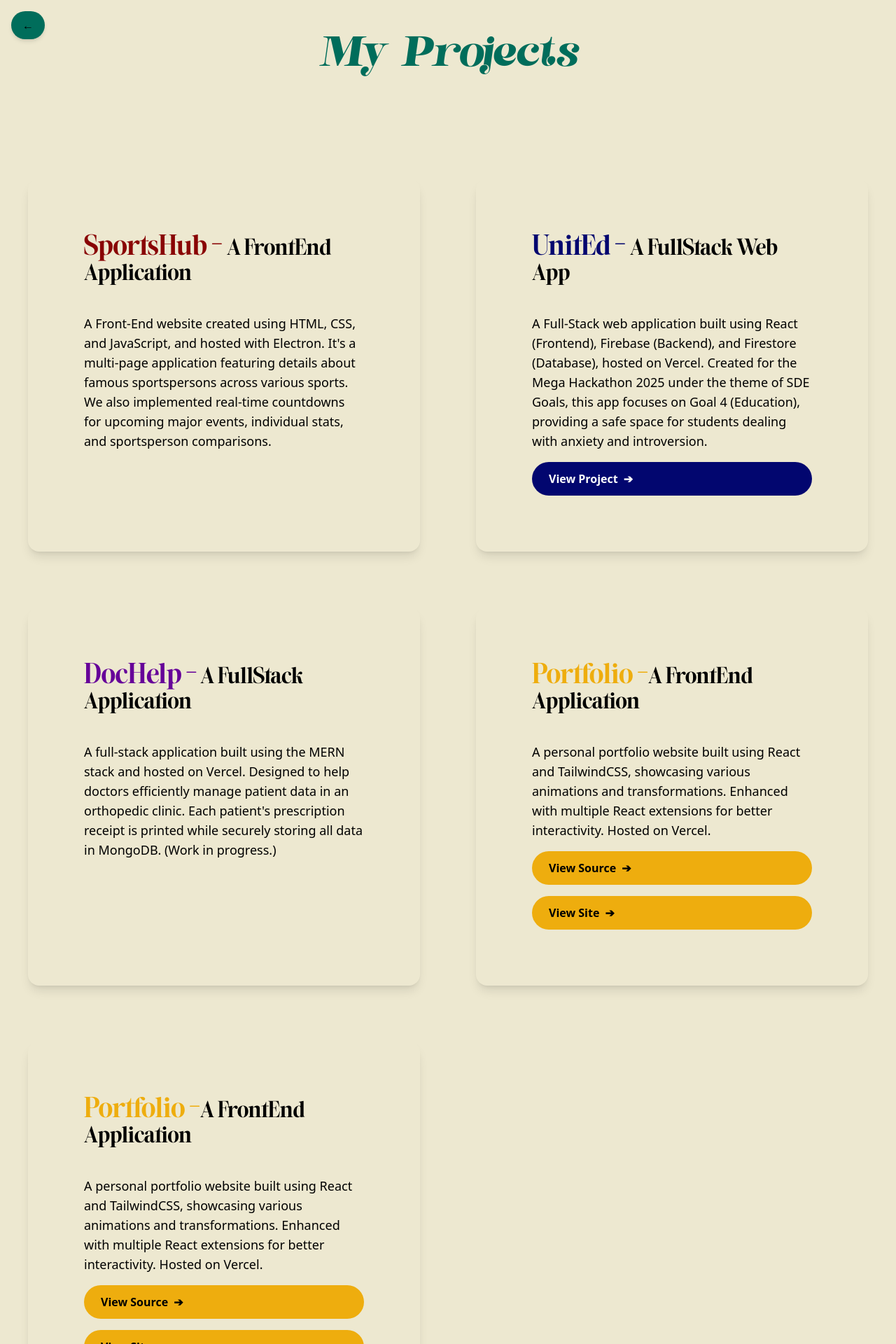
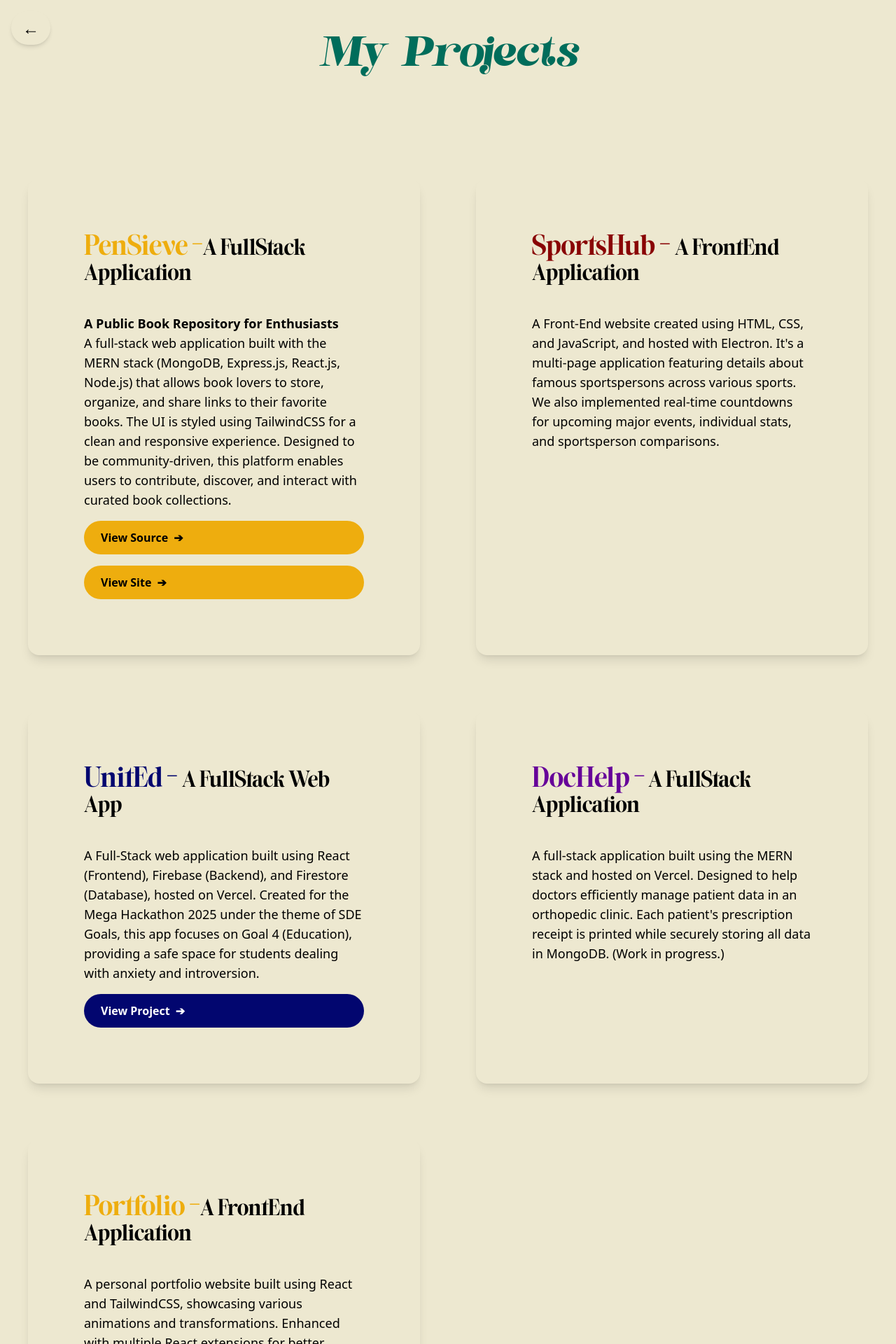
Before and after one commit to karthikvishal-s/portfolio, a React (Vite) app: page /projects in a window 1280 px wide. Shown: the top 1920 px of the page at 70% size. Built offline with nearby package versions, Linux system fonts and the light colour scheme.

Commit message:
Added PenSieve links..

```diff
--- a/src/components/Projects.jsx
+++ b/src/components/Projects.jsx
@@ -14,7 +14,7 @@ function Projects() {
       {/* Back Button */}
       <button
         onClick={() => navigate('/')}
-        className="absolute top-4 left-4 bg-tealgreen cursor-pointer text-white px-4 py-2 rounded-full shadow-md hover:bg-green-100 transition-all duration-300 z-10 transition-all duration-[1500ms] delay-[600ms] ease-out text-center" // Added z-10
+        className=" text-2xl absolute top-4 left-4 cursor-pointer text-white px-4 py-2 rounded-full shadow-md hover:bg-green-100 transition-all duration-300 z-10 transition-all duration-[1500ms] delay-[600ms] ease-out text-center" // Added z-10
       >
         ←
       </button>
@@ -24,8 +24,24 @@ function Projects() {
       <br></br><br></br><br></br><br></br><br></br><br></br>
       <div className="grid grid-cols-1 md:grid-cols-2 gap-20 w-full h-full  max-w-8xl max-h-9xl">
 
-        {/* Project Card 1 */}
+        {/* Pensieve */}
         <div className={`bg-white rounded-2xl shadow-lg p-20 border-gray-700 transition-all duration-[1500ms] delay-[800ms] ease-out  ${loaded ? 'transform translate-x-0 opacity-100' : 'transform -translate-x-20 opacity-0'}`}>
+          <h2 className="text-3xl font-NewElegance mb-4 text-royal-gold">PenSieve -<span className='text-2xl text-blacky'>A FullStack Application</span></h2><br></br>
+          <p className="text-lg text-gray-700 ">
+          <b>A Public Book Repository for Enthusiasts</b><br></br>
+          A full-stack web application built with the MERN stack (MongoDB, Express.js, React.js, Node.js) that allows book lovers to store, organize, and share links to their favorite books. The UI is styled using TailwindCSS for a clean and responsive experience. Designed to be community-driven, this platform enables users to contribute, discover, and interact with curated book collections.
+          </p>
+          <a href="https://github.com/karthikvishal-s/BookStore-MERN" className="mt-4 px-6 py-3 bg-royal-gold text-white font-semibold rounded-full flex items-center gap-2 transition-transform transition-colors duration-200 hover:scale-105 hover:brightness-110">
+            View Source <span>➔</span>
+          </a>
+          <a href="https://pensieve-karthik.vercel.app/" className="mt-4 px-6 py-3 bg-royal-gold text-white font-semibold rounded-full flex items-center gap-2 transition-transform transition-colors duration-200 hover:scale-105 hover:brightness-110">
+            View Site <span>➔</span>
+          </a>
+        </div>
+
+
+        {/* SportsHub */}
+        <div className={`bg-white rounded-2xl shadow-lg p-20 border-gray-700 transition-all duration-[1500ms] delay-[1300ms] ease-out  ${loaded ? 'transform translate-x-0 opacity-100' : 'transform -translate-x-20 opacity-0'}`}>
           <h2 className="text-3xl font-NewElegance mb-4 text-royal-red">SportsHub - <span className='text-2xl text-blacky'>A FrontEnd Application</span></h2><br></br>
           <p className="text-lg text-gray-700">
             A Front-End website created using HTML, CSS, and JavaScript, and hosted with Electron.
@@ -36,8 +52,8 @@ function Projects() {
 
         </div>
 
-        {/* Project Card 2 */}
-        <div className={`bg-white rounded-2xl shadow-lg p-20 border-gray-700 transition-all duration-[1500ms] delay-[1300ms] ease-out  ${loaded ? 'transform translate-x-0 opacity-100' : 'transform -translate-x-20 opacity-0'}`}>
+        {/* UnitEd */}
+        <div className={`bg-white rounded-2xl shadow-lg p-20 border-gray-700 transition-all duration-[1500ms] delay-[1800ms] ease-out  ${loaded ? 'transform translate-x-0 opacity-100' : 'transform -translate-x-20 opacity-0'}`}>
           <h2 className="text-3xl font-NewElegance mb-4 text-royal-blue">UnitEd - <span className='text-2xl text-blacky'> A FullStack Web App</span></h2><br></br>
           <p className="text-lg text-gray-700">
             A Full-Stack web application built using React (Frontend), Firebase (Backend),
@@ -50,8 +66,8 @@ function Projects() {
           </a>
         </div>
 
-        {/* Project Card 3 */}
-        <div className={`bg-white rounded-2xl shadow-lg p-20 border-gray-700 transition-all duration-[1500ms] delay-[1800ms] ease-out  ${loaded ? 'transform translate-x-0 opacity-100' : 'transform -translate-x-20 opacity-0'}`}>
+        {/* DocHelp*/}
+        <div className={`bg-white rounded-2xl shadow-lg p-20 border-gray-700 transition-all duration-[1500ms] delay-[2300ms] ease-out  ${loaded ? 'transform translate-x-0 opacity-100' : 'transform -translate-x-20 opacity-0'}`}>
           <h2 className="text-3xl font-NewElegance mb-4 text-royal-purple">DocHelp -<span className='text-2xl text-blacky'> A FullStack Application</span></h2><br></br>
           <p className="text-lg text-gray-700">
             A full-stack application built using the MERN stack and hosted on Vercel.
@@ -62,8 +78,8 @@ function Projects() {
 
         </div>
 
-        {/* Project Card 4 */}
-        <div className={`bg-white rounded-2xl shadow-lg p-20 border-gray-700 transition-all duration-[1500ms] delay-[2300ms] ease-out  ${loaded ? 'transform translate-x-0 opacity-100' : 'transform -translate-x-20 opacity-0'}`}>
+        {/* Portfolio */}
+        <div className={`bg-white rounded-2xl shadow-lg p-20 border-gray-700 transition-all duration-[1500ms] delay-[2800ms] ease-out  ${loaded ? 'transform translate-x-0 opacity-100' : 'transform -translate-x-20 opacity-0'}`}>
           <h2 className="text-3xl font-NewElegance mb-4 text-royal-gold">Portfolio -<span className='text-2xl text-blacky'>A FrontEnd Application</span></h2><br></br>
           <p className="text-lg text-gray-700">
             A personal portfolio website built using React and TailwindCSS,
@@ -71,29 +87,15 @@ function Projects() {
             Enhanced with multiple React extensions for better interactivity.
             Hosted on Vercel.
           </p>
-          <a  href="https://github.com/karthikvishal-s/portfolio" className="mt-4 px-6 py-3 bg-royal-gold text-white font-semibold rounded-full flex items-center gap-2 transition-transform transition-colors duration-200 hover:scale-105 hover:brightness-110">
+          <a href="https://github.com/karthikvishal-s/portfolio" className="mt-4 px-6 py-3 bg-royal-gold text-white font-semibold rounded-full flex items-center gap-2 transition-transform transition-colors duration-200 hover:scale-105 hover:brightness-110">
             View Source <span>➔</span>
           </a>
-          <a  href="https://portfolio-karthik-18.vercel.app/" className="mt-4 px-6 py-3 bg-royal-gold text-white font-semibold rounded-full flex items-center gap-2 transition-transform transition-colors duration-200 hover:scale-105 hover:brightness-110">
+          <a href="https://portfolio-karthik-18.vercel.app/" className="mt-4 px-6 py-3 bg-royal-gold text-white font-semibold rounded-full flex items-center gap-2 transition-transform transition-colors duration-200 hover:scale-105 hover:brightness-110">
             View Site <span>➔</span>
           </a>
         </div>
 
-        <div className={`bg-white rounded-2xl shadow-lg p-20 border-gray-700 transition-all duration-[1500ms] delay-[2300ms] ease-out  ${loaded ? 'transform translate-x-0 opacity-100' : 'transform -translate-x-20 opacity-0'}`}>
-          <h2 className="text-3xl font-NewElegance mb-4 text-royal-gold">Portfolio -<span className='text-2xl text-blacky'>A FrontEnd Application</span></h2><br></br>
-          <p className="text-lg text-gray-700">
-            A personal portfolio website built using React and TailwindCSS,
-            showcasing various animations and transformations.
-            Enhanced with multiple React extensions for better interactivity.
-            Hosted on Vercel.
-          </p>
-          <a  href="https://github.com/karthikvishal-s/portfolio" className="mt-4 px-6 py-3 bg-royal-gold text-white font-semibold rounded-full flex items-center gap-2 transition-transform transition-colors duration-200 hover:scale-105 hover:brightness-110">
-            View Source <span>➔</span>
-          </a>
-          <a  href="https://portfolio-karthik-18.vercel.app/" className="mt-4 px-6 py-3 bg-royal-gold text-white font-semibold rounded-full flex items-center gap-2 transition-transform transition-colors duration-200 hover:scale-105 hover:brightness-110">
-            View Site <span>➔</span>
-          </a>
-        </div>
+
 
       </div>
     </div>
```
Lines whose indentation alone changed are shown as unchanged.
